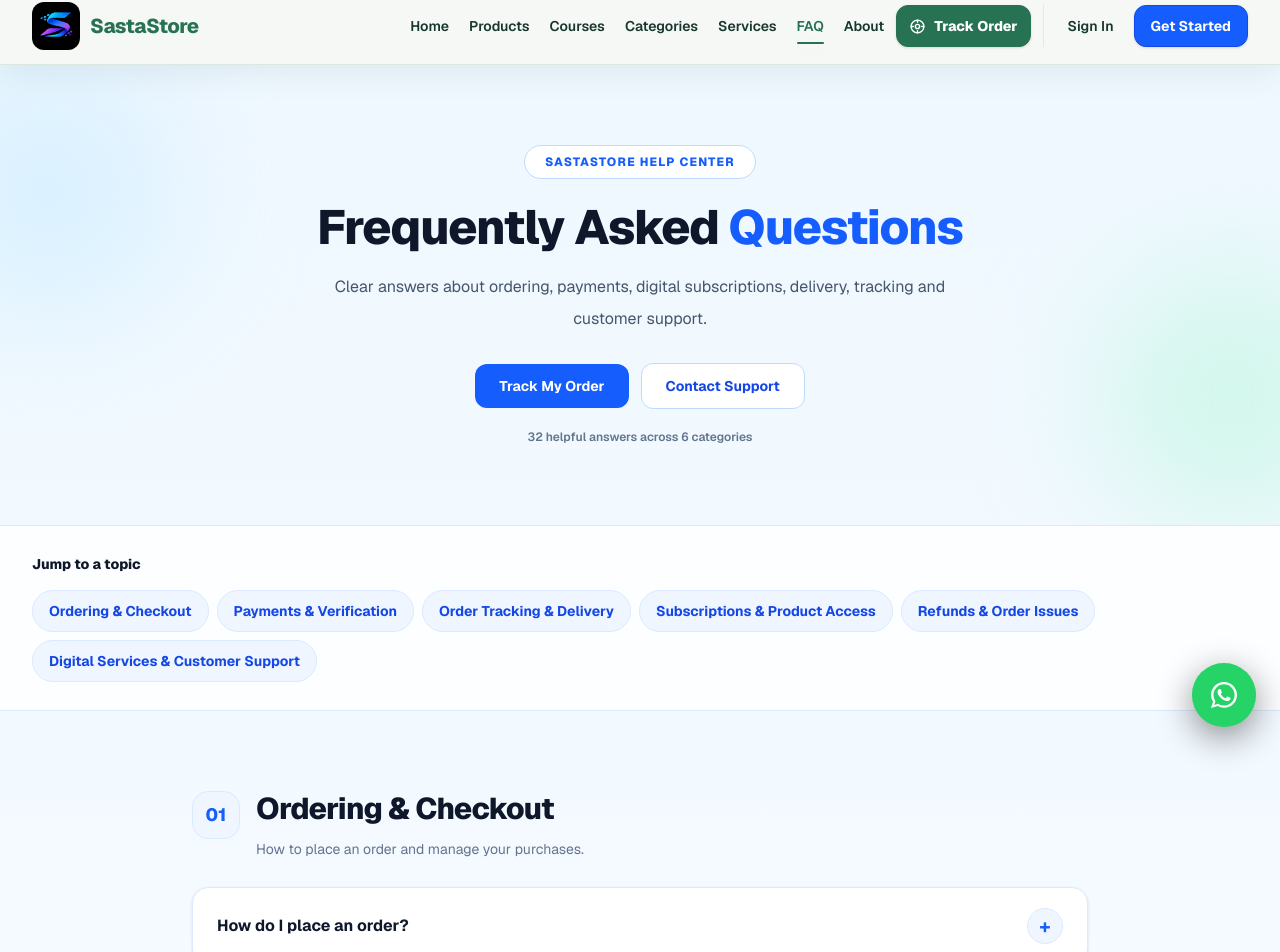
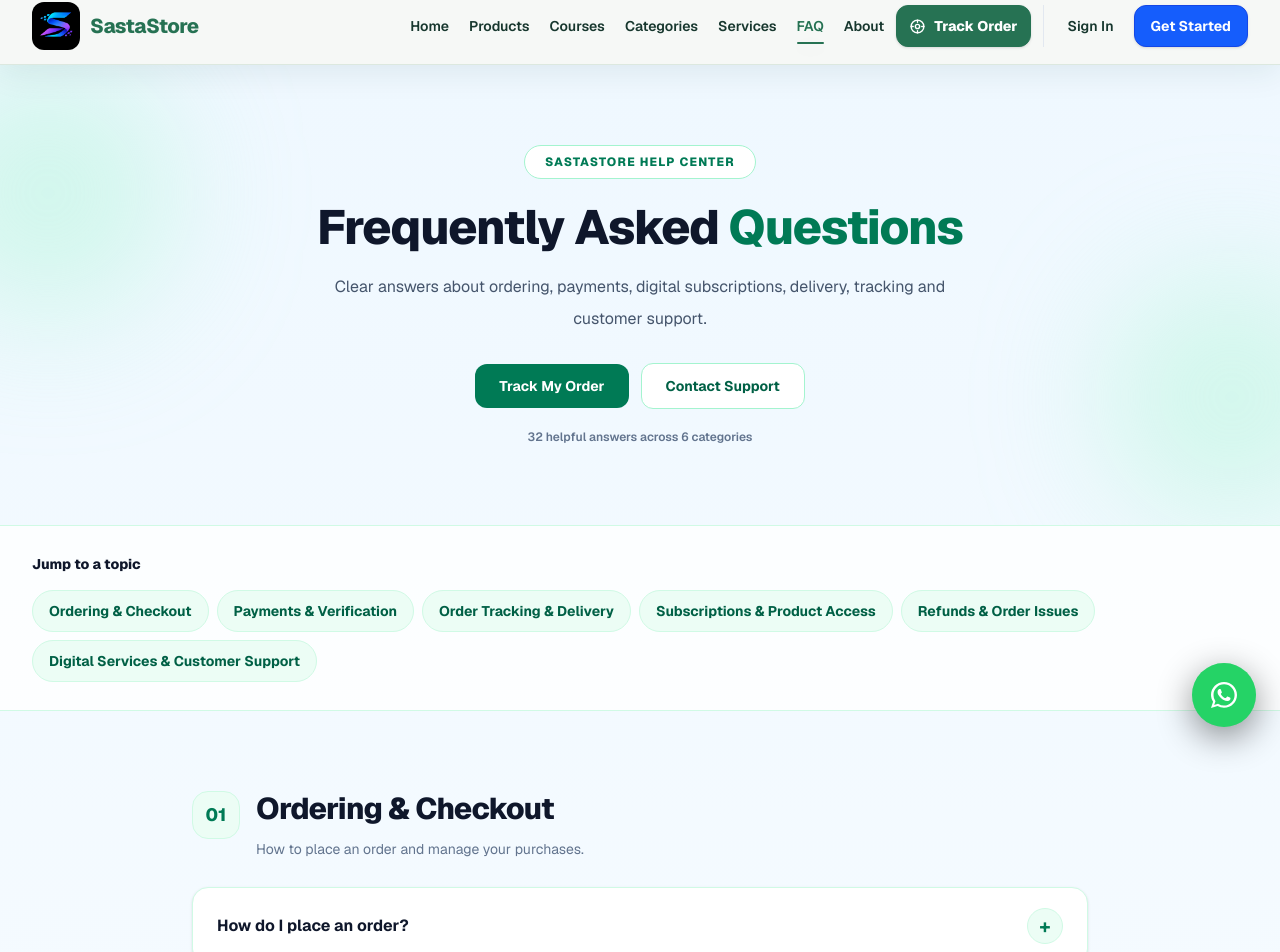
Before and after one commit to scottburchill51-beep/sastastore0, a Next.js app: page /faq in a window 1280 px wide. Shown: the part 49-1001 px from the top of the page. Built offline with nearby package versions, Linux system fonts and the light colour scheme; no server answers.

Commit message:
Match page accents to SastaStore homepage palette

```diff
--- a/src/app/faq/page.tsx
+++ b/src/app/faq/page.tsx
@@ -251,19 +251,19 @@ export default function FAQPage() {
   return (
     <main className="min-h-screen overflow-hidden bg-gradient-to-b from-[#EFF8FF] via-white to-[#ECFDF5] text-slate-900">
       {/* Hero */}
-      <section className="relative overflow-hidden border-b border-blue-100 py-16 sm:py-20">
-        <div className="pointer-events-none absolute -left-20 top-0 h-64 w-64 rounded-full bg-sky-200/40 blur-3xl" />
+      <section className="relative overflow-hidden border-b border-emerald-100 py-16 sm:py-20">
+        <div className="pointer-events-none absolute -left-20 top-0 h-64 w-64 rounded-full bg-emerald-200/40 blur-3xl" />
         <div className="pointer-events-none absolute -right-20 bottom-0 h-64 w-64 rounded-full bg-emerald-200/40 blur-3xl" />
 
         <Container>
           <div className="relative mx-auto max-w-3xl text-center">
-            <span className="inline-flex rounded-full border border-blue-200 bg-white px-5 py-2 text-xs font-extrabold uppercase tracking-widest text-blue-600">
+            <span className="inline-flex rounded-full border border-emerald-200 bg-white px-5 py-2 text-xs font-extrabold uppercase tracking-widest text-emerald-700">
               SastaStore Help Center
             </span>
 
             <h1 className="mt-6 text-4xl font-extrabold tracking-tight sm:text-5xl">
               Frequently Asked{" "}
-              <span className="text-blue-600">
+              <span className="text-emerald-700">
                 Questions
               </span>
             </h1>
@@ -277,14 +277,14 @@ export default function FAQPage() {
             <div className="mt-7 flex flex-wrap items-center justify-center gap-3">
               <Link
                 href="/track"
-                className="rounded-xl bg-blue-600 px-6 py-3 text-sm font-bold text-white transition hover:bg-blue-700"
+                className="rounded-xl bg-emerald-700 px-6 py-3 text-sm font-bold text-white transition hover:bg-emerald-800"
               >
                 Track My Order
               </Link>
 
               <Link
                 href="/contact"
-                className="rounded-xl border border-blue-200 bg-white px-6 py-3 text-sm font-bold text-blue-700 transition hover:bg-blue-50"
+                className="rounded-xl border border-emerald-200 bg-white px-6 py-3 text-sm font-bold text-emerald-800 transition hover:bg-emerald-50"
               >
                 Contact Support
               </Link>
@@ -299,7 +299,7 @@ export default function FAQPage() {
       </section>
 
       {/* Category Navigation */}
-      <section className="border-b border-blue-100 bg-white/80 py-7">
+      <section className="border-b border-emerald-100 bg-white/80 py-7">
         <Container>
           <p className="mb-4 text-sm font-extrabold text-slate-900">
             Jump to a topic
@@ -313,7 +313,7 @@ export default function FAQPage() {
               <a
                 key={category.id}
                 href={`#${category.id}`}
-                className="inline-flex items-center rounded-full border border-blue-100 bg-blue-50 px-4 py-2.5 text-xs font-bold text-blue-700 transition hover:border-blue-300 hover:bg-blue-100 sm:text-sm"
+                className="inline-flex items-center rounded-full border border-emerald-100 bg-emerald-50 px-4 py-2.5 text-xs font-bold text-emerald-800 transition hover:border-emerald-300 hover:bg-emerald-100 sm:text-sm"
               >
                 {category.title}
               </a>
@@ -334,7 +334,7 @@ export default function FAQPage() {
                 aria-labelledby={`${category.id}-heading`}
               >
                 <div className="mb-6 flex items-start gap-4">
-                  <div className="flex h-12 w-12 shrink-0 items-center justify-center rounded-2xl border border-blue-100 bg-blue-50 text-lg font-extrabold text-blue-600">
+                  <div className="flex h-12 w-12 shrink-0 items-center justify-center rounded-2xl border border-emerald-100 bg-emerald-50 text-lg font-extrabold text-emerald-700">
                     {String(categoryIndex + 1).padStart(
                       2,
                       "0",
@@ -359,7 +359,7 @@ export default function FAQPage() {
                   {category.items.map((faq) => (
                     <details
                       key={faq.question}
-                      className="group overflow-hidden rounded-2xl border border-blue-100 bg-white shadow-sm transition-all duration-200 open:border-blue-300 open:shadow-md"
+                      className="group overflow-hidden rounded-2xl border border-emerald-100 bg-white shadow-sm transition-all duration-200 open:border-emerald-300 open:shadow-md"
                     >
                       <summary className="flex cursor-pointer list-none items-center justify-between gap-4 px-5 py-5 marker:hidden sm:px-6 [&::-webkit-details-marker]:hidden">
                         <span className="text-sm font-bold leading-6 text-slate-900 sm:text-base">
@@ -368,13 +368,13 @@ export default function FAQPage() {
 
                         <span
                           aria-hidden="true"
-                          className="flex h-9 w-9 shrink-0 items-center justify-center rounded-full border border-blue-100 bg-blue-50 text-xl font-bold text-blue-600 transition-transform group-open:rotate-45 group-open:bg-blue-600 group-open:text-white"
+                          className="flex h-9 w-9 shrink-0 items-center justify-center rounded-full border border-emerald-100 bg-emerald-50 text-xl font-bold text-emerald-700 transition-transform group-open:rotate-45 group-open:bg-emerald-700 group-open:text-white"
                         >
                           +
                         </span>
                       </summary>
 
-                      <div className="border-t border-blue-50 px-5 pb-6 pt-4 sm:px-6">
+                      <div className="border-t border-emerald-50 px-5 pb-6 pt-4 sm:px-6">
                         <p className="text-sm leading-8 text-slate-600">
                           {faq.answer}
                         </p>
@@ -382,7 +382,7 @@ export default function FAQPage() {
                         {category.id === "tracking" && (
                           <Link
                             href="/track"
-                            className="mt-4 inline-flex text-sm font-bold text-blue-600 hover:underline"
+                            className="mt-4 inline-flex text-sm font-bold text-emerald-700 hover:underline"
                           >
                             Open Order Tracking →
                           </Link>
@@ -391,7 +391,7 @@ export default function FAQPage() {
                         {category.id === "refunds" && (
                           <Link
                             href="/refund-policy"
-                            className="mt-4 inline-flex text-sm font-bold text-blue-600 hover:underline"
+                            className="mt-4 inline-flex text-sm font-bold text-emerald-700 hover:underline"
                           >
                             Read Refund Policy →
                           </Link>
@@ -407,7 +407,7 @@ export default function FAQPage() {
       </section>
 
       {/* Quick Access */}
-      <section className="border-y border-blue-100 bg-white/70 py-14">
+      <section className="border-y border-emerald-100 bg-white/70 py-14">
         <Container>
           <div className="mx-auto mb-8 max-w-2xl text-center">
             <p className="text-xs font-extrabold uppercase tracking-widest text-emerald-600">
@@ -422,9 +422,9 @@ export default function FAQPage() {
           <div className="grid gap-4 md:grid-cols-3">
             <Link
               href="/account"
-              className="rounded-2xl border border-blue-100 bg-white p-6 shadow-sm transition hover:border-blue-300 hover:shadow-md"
+              className="rounded-2xl border border-emerald-100 bg-white p-6 shadow-sm transition hover:border-emerald-300 hover:shadow-md"
             >
-              <div className="flex h-11 w-11 items-center justify-center rounded-xl bg-blue-100 text-xl font-extrabold text-blue-700">
+              <div className="flex h-11 w-11 items-center justify-center rounded-xl bg-emerald-100 text-xl font-extrabold text-emerald-800">
                 1
               </div>
 
@@ -437,16 +437,16 @@ export default function FAQPage() {
                 and recorded expiry dates.
               </p>
 
-              <p className="mt-4 text-sm font-bold text-blue-600">
+              <p className="mt-4 text-sm font-bold text-emerald-700">
                 Open Dashboard →
               </p>
             </Link>
 
             <Link
               href="/track"
-              className="rounded-2xl border border-blue-100 bg-white p-6 shadow-sm transition hover:border-blue-300 hover:shadow-md"
+              className="rounded-2xl border border-emerald-100 bg-white p-6 shadow-sm transition hover:border-emerald-300 hover:shadow-md"
             >
-              <div className="flex h-11 w-11 items-center justify-center rounded-xl bg-sky-100 text-xl font-extrabold text-sky-700">
+              <div className="flex h-11 w-11 items-center justify-center rounded-xl bg-emerald-100 text-xl font-extrabold text-sky-700">
                 2
               </div>
 
@@ -459,14 +459,14 @@ export default function FAQPage() {
                 and subscription status.
               </p>
 
-              <p className="mt-4 text-sm font-bold text-blue-600">
+              <p className="mt-4 text-sm font-bold text-emerald-700">
                 Track Purchase →
               </p>
             </Link>
 
             <Link
               href="/refund-policy"
-              className="rounded-2xl border border-blue-100 bg-white p-6 shadow-sm transition hover:border-blue-300 hover:shadow-md"
+              className="rounded-2xl border border-emerald-100 bg-white p-6 shadow-sm transition hover:border-emerald-300 hover:shadow-md"
             >
               <div className="flex h-11 w-11 items-center justify-center rounded-xl bg-emerald-100 text-xl font-extrabold text-emerald-700">
                 3
@@ -481,7 +481,7 @@ export default function FAQPage() {
                 conditions and request guidance.
               </p>
 
-              <p className="mt-4 text-sm font-bold text-blue-600">
+              <p className="mt-4 text-sm font-bold text-emerald-700">
                 View Policy →
               </p>
             </Link>
@@ -492,10 +492,10 @@ export default function FAQPage() {
       {/* Support CTA */}
       <section className="py-16">
         <Container>
-          <div className="rounded-3xl border border-blue-100 bg-white p-7 shadow-lg shadow-blue-100/50 sm:p-10">
+          <div className="rounded-3xl border border-emerald-100 bg-white p-7 shadow-lg shadow-emerald-100/50 sm:p-10">
             <div className="flex flex-col items-start justify-between gap-7 lg:flex-row lg:items-center">
               <div className="max-w-xl">
-                <p className="text-xs font-extrabold uppercase tracking-widest text-blue-600">
+                <p className="text-xs font-extrabold uppercase tracking-widest text-emerald-700">
                   Still Need Help?
                 </p>
 
@@ -525,14 +525,14 @@ export default function FAQPage() {
                   href={telegramUrl}
                   target="_blank"
                   rel="noopener noreferrer"
-                  className="inline-flex items-center justify-center rounded-xl bg-sky-600 px-6 py-3.5 text-sm font-extrabold text-white transition hover:bg-sky-700"
+                  className="inline-flex items-center justify-center rounded-xl bg-emerald-700 px-6 py-3.5 text-sm font-extrabold text-white transition hover:bg-sky-700"
                 >
                   Telegram @Techboyy0
                 </a>
 
                 <Link
                   href="/contact"
-                  className="inline-flex items-center justify-center rounded-xl border border-blue-200 bg-blue-50 px-6 py-3.5 text-sm font-extrabold text-blue-700 transition hover:bg-blue-100"
+                  className="inline-flex items-center justify-center rounded-xl border border-emerald-200 bg-emerald-50 px-6 py-3.5 text-sm font-extrabold text-emerald-800 transition hover:bg-emerald-100"
                 >
                   All Support Options
                 </Link>
@@ -545,7 +545,7 @@ export default function FAQPage() {
               href={whatsappChannelUrl}
               target="_blank"
               rel="noopener noreferrer"
-              className="inline-flex text-sm font-bold text-blue-600 hover:underline"
+              className="inline-flex text-sm font-bold text-emerald-700 hover:underline"
             >
               Follow our WhatsApp Channel for Updates →
             </a>
```
